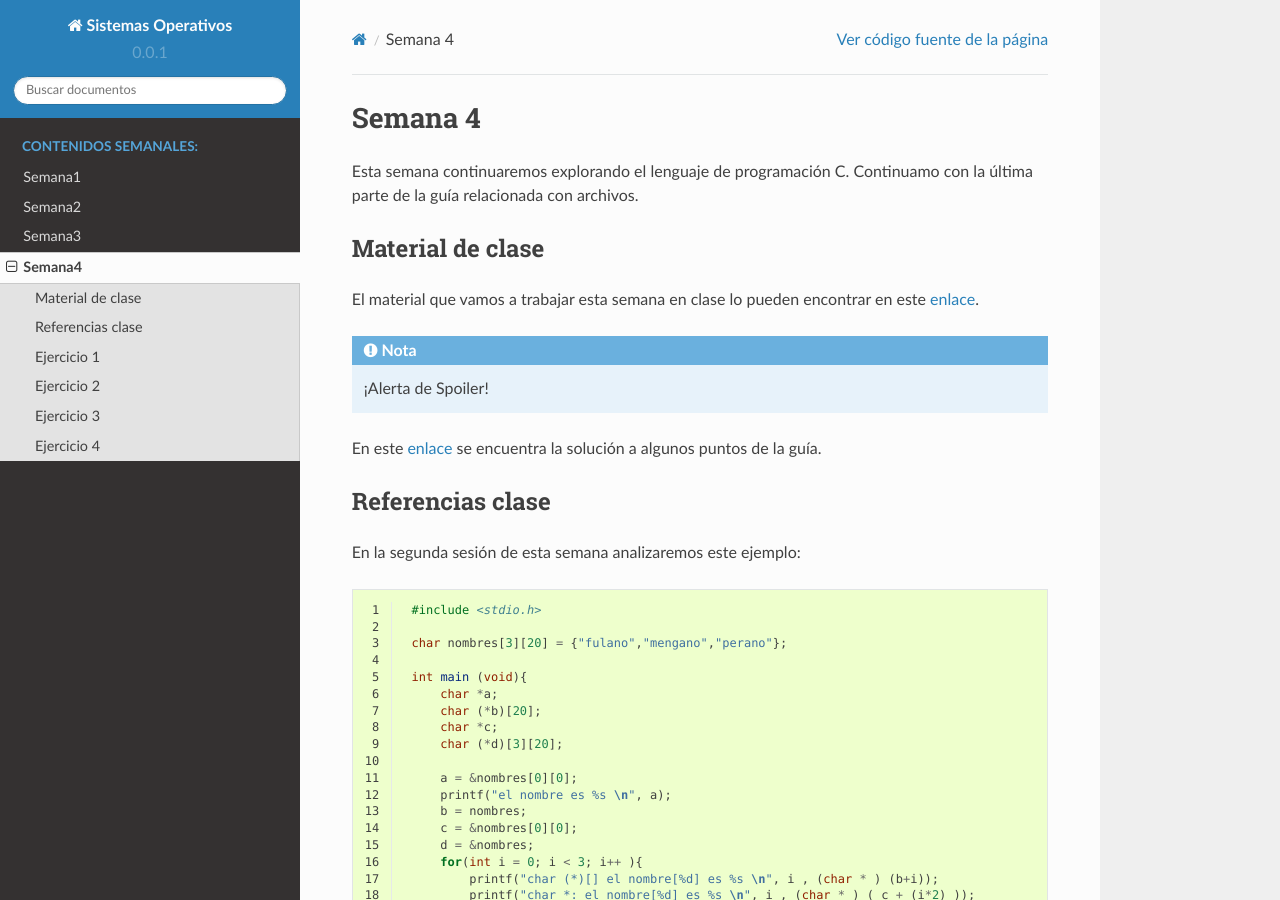
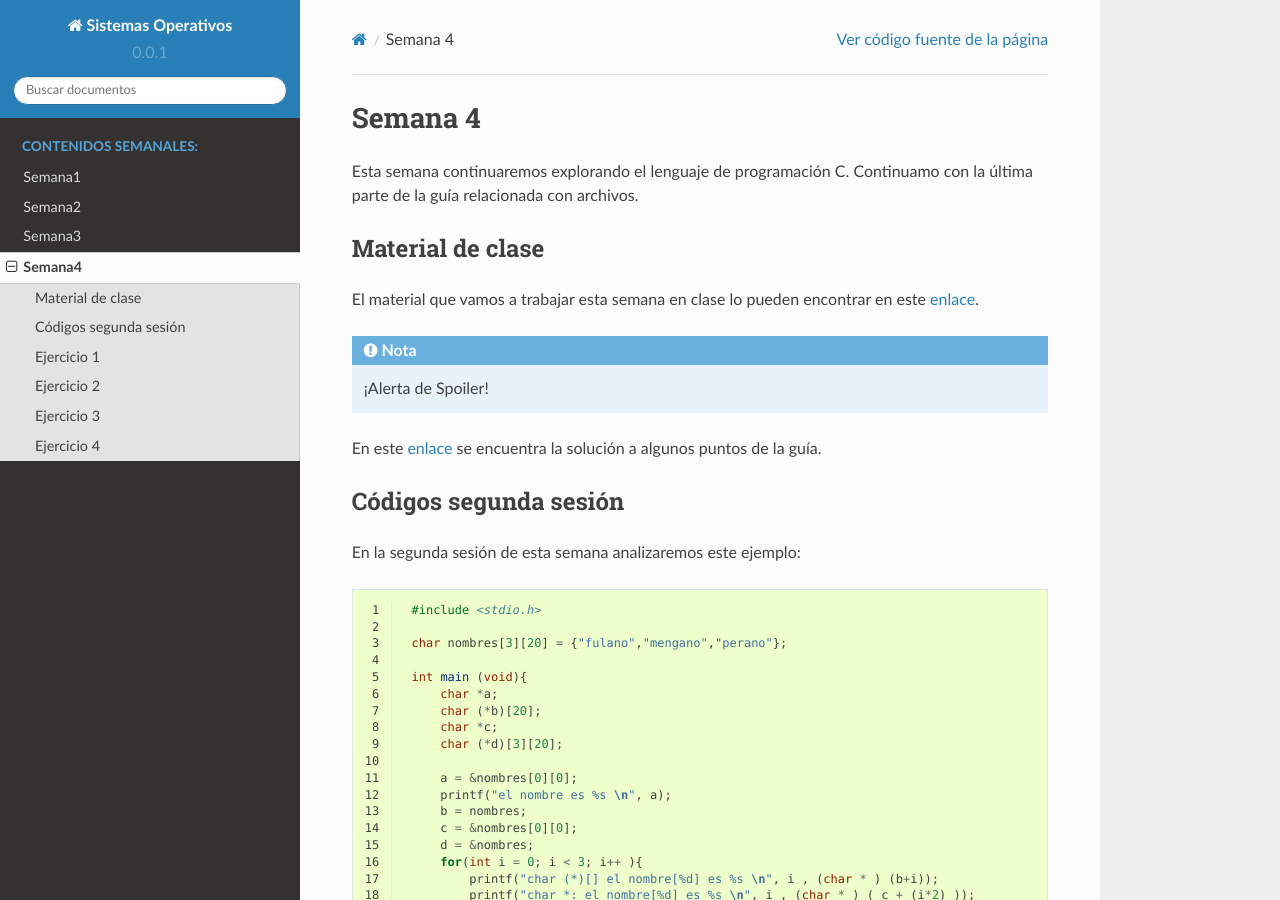
Before and after one commit to juanferfranco/sistemasoperativos, a Sphinx documentation site: the page built from docs/_semana4/semana4.rst, in a window 1280 px wide and 900 px high. Built offline with Sphinx 7.4.7 and the Read the Docs theme 2.0.0, drawn with Linux system fonts in a browser that asks for light colours.

Commit message:
update week 4 subsection title

```diff
--- a/docs/_semana4/semana4.rst
+++ b/docs/_semana4/semana4.rst
@@ -14,8 +14,8 @@ El material que vamos a trabajar esta semana en clase lo pueden encontrar en est
 En este `enlace <https://drive.google.com/file/d/1FWuPqJNWvEvHp89-ADvKu7XqdAZR6fx2/view?usp=sharing>`__
 se encuentra la solución a algunos puntos de la guía.
 
-Referencias clase
-------------------
+Códigos segunda sesión
+------------------------
 En la segunda sesión de esta semana analizaremos este ejemplo:
 
 .. code-block:: c
```
